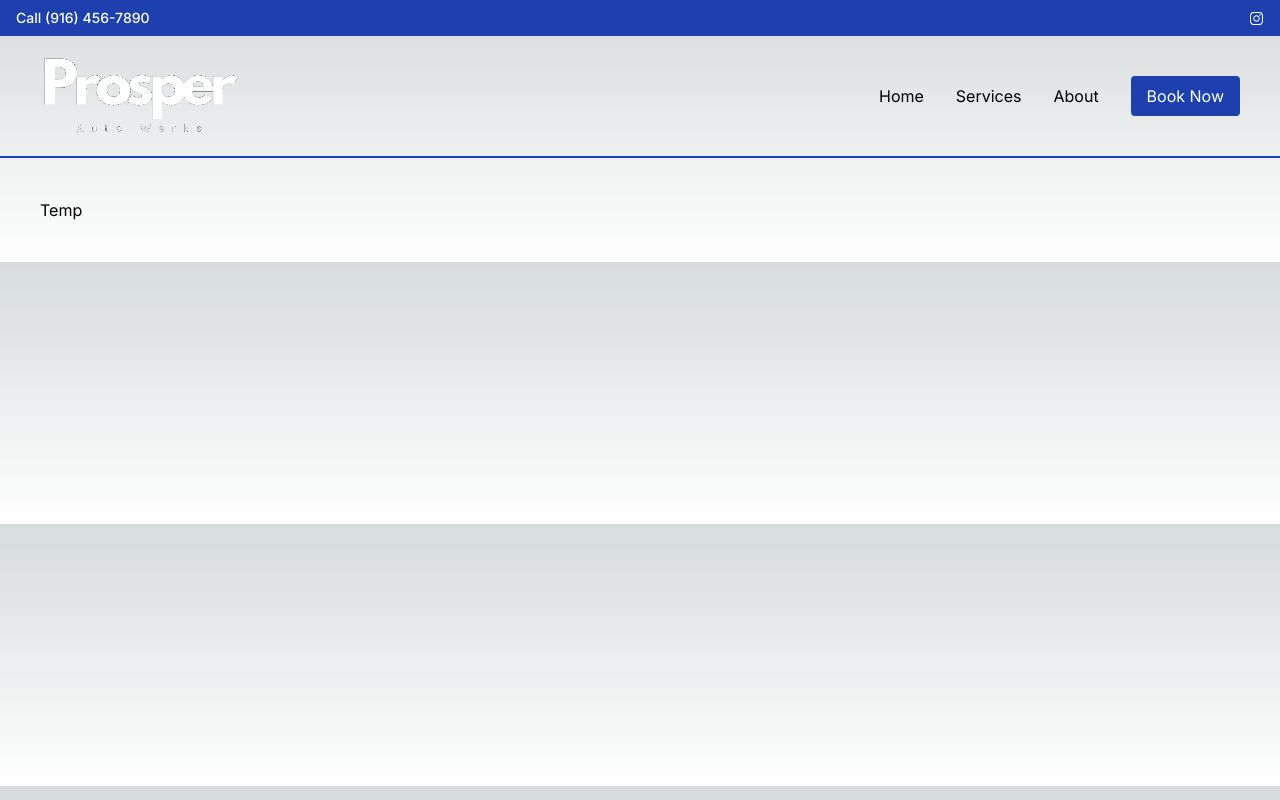
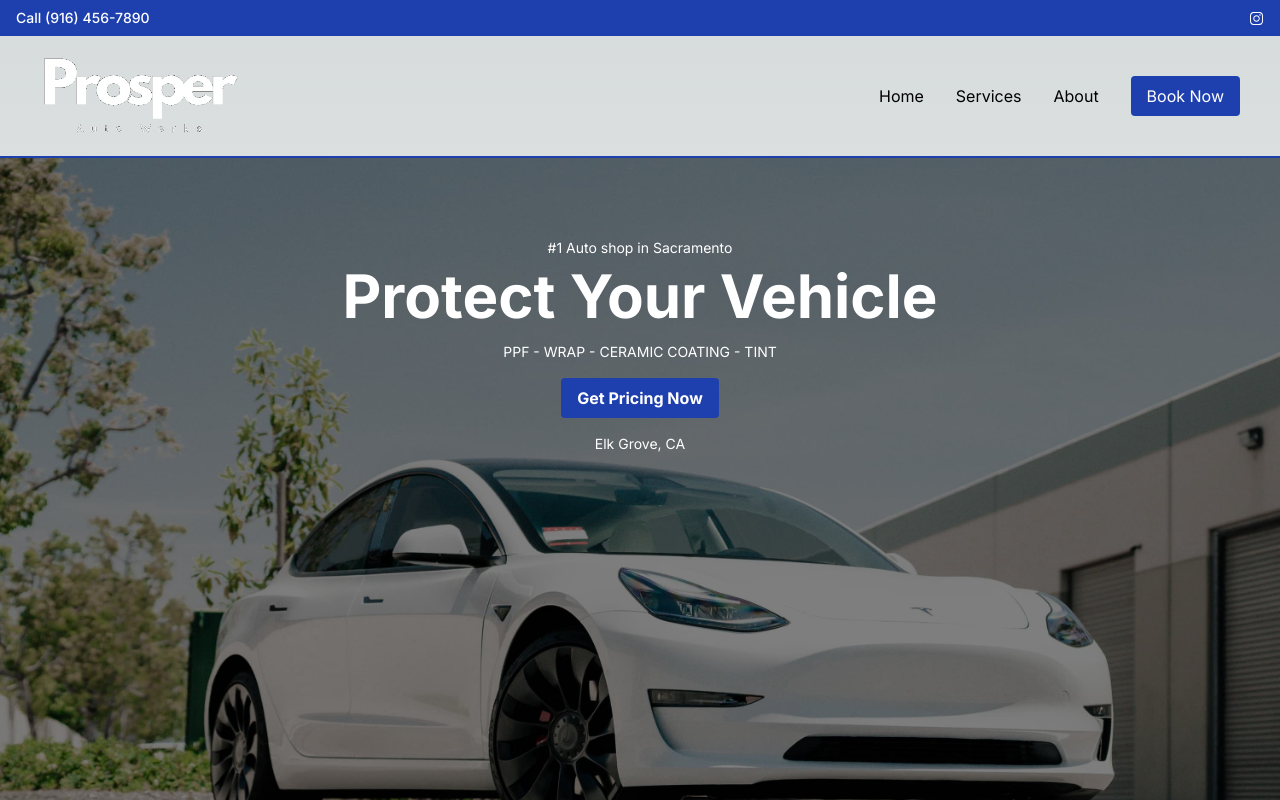
Before and after one commit to StevenH01/prosper-auto, a Next.js app: page / in a window 1280 px wide. Shown: the top 800 px of the page. Built offline with nearby package versions, Linux system fonts and the light colour scheme.

Commit message:
Add photo to landing page

```diff
--- a/src/app/components/landing/Page.tsx
+++ b/src/app/components/landing/Page.tsx
@@ -1,9 +1,38 @@
 import React from "react";
+import Image from "next/image";
 
 const LandingPage = () => {
   return (
-    <div className="p-10">
-      Temp
+    <div className="">
+      <div className="relative h-[800px] w-full overflow-hidden">
+        <div
+          className="absolute inset-0"
+          style={{ top: "-100px", height: "calc(100% + 100px)" }}
+        >
+          <Image
+            src="/TeslaStretchCompressed.jpg"
+            alt="Tesla car"
+            layout="fill"
+            objectFit="cover"
+            objectPosition="top"
+            priority
+          />
+        </div>
+        <div className="absolute inset-0 bg-black bg-opacity-50 flex flex-col items-center pt-20">
+          <p className="text-sm text-white mb-2">#1 Auto shop in Sacramento</p>
+          <h1 className="text-6xl font-bold text-white text-center mb-4">
+            Protect Your Vehicle
+          </h1>
+          <p className="text-sm text-white mb-4">
+            PPF - WRAP - CERAMIC COATING - TINT
+          </p>
+          <button className="bg-blue-800 mb-4 hover:bg-blue-900 text-white font-bold py-2 px-4 rounded">
+            Get Pricing Now
+          </button>
+          <p className="text-sm text-white mb-4">Elk Grove, CA</p>
+        </div>
+      </div>
+      <div className="h-[500px]" />
       {/* Have a stock image and text above to show a car they have odne as well as showing their name */}
       {/* About Us section */}
       {/* All services they provide, each having its own card, cards contain image and text */}
```
Also changed, not shown: public/TeslaStretchCompressed.jpg (added).
